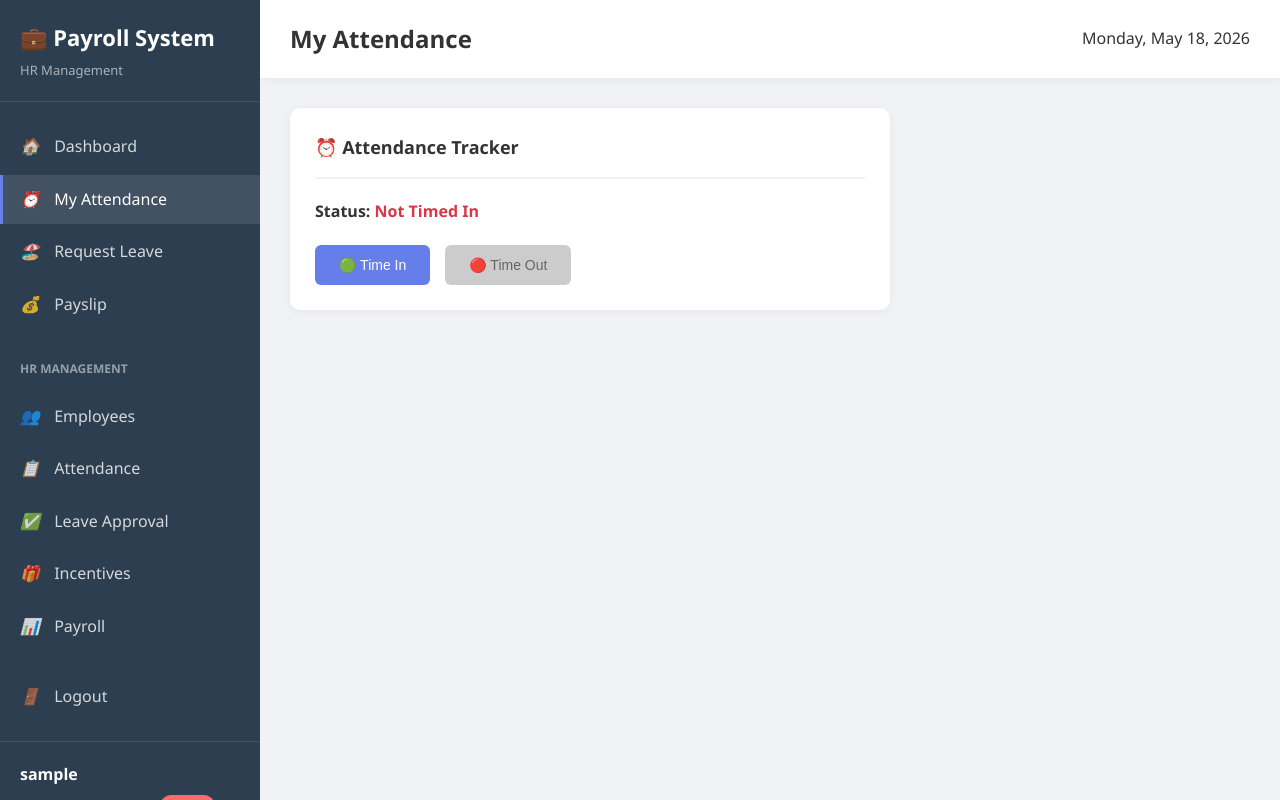
After one commit to Chan-dev-beginner/Payroll_System, a PHP site: page /includes/attendanceEmployee.php in a window 1280 px wide. The commit adds this page. Run offline with PHP 8.4, Linux system fonts and the light colour scheme; the visitor is signed in with stand-in values (Sample User, id 1); data that the repository does not hold is empty.

Commit message:
time in and time out for employee

```diff
--- /dev/null
+++ b/includes/attendanceEmployee.php
@@ -0,0 +1,433 @@
+<?php
+// ============================================================
+// EMPLOYEE ATTENDANCE (TIME IN / TIME OUT)
+// ============================================================
+
+require_once('../config/database.php');
+require_once('../config/session.php');
+
+requireLogin();
+
+$user = getCurrentUser();
+
+$today = date('Y-m-d');
+
+$message = '';
+$error = '';
+
+// ============================================================
+// GET TODAY ATTENDANCE
+// ============================================================
+
+$stmt = $pdo->prepare("
+    SELECT *
+    FROM attendance
+    WHERE employee_id = ? AND date = ?
+");
+
+$stmt->execute([$user['id'], $today]);
+
+$attendance = $stmt->fetch();
+
+// ============================================================
+// TIME IN
+// ============================================================
+
+if (isset($_POST['time_in'])) {
+
+    if ($attendance) {
+
+        $error = "Already timed in today.";
+
+    } else {
+
+        $stmt = $pdo->prepare("
+            INSERT INTO attendance (
+                employee_id,
+                date,
+                time_in,
+                status
+            )
+            VALUES (
+                ?, ?, NOW(), 'present'
+            )
+        ");
+
+        $stmt->execute([
+            $user['id'],
+            $today
+        ]);
+
+        $message = "Time In successful!";
+
+        header("Refresh:1");
+    }
+}
+
+// ============================================================
+// REFRESH ATTENDANCE DATA
+// ============================================================
+
+$stmt = $pdo->prepare("
+    SELECT *
+    FROM attendance
+    WHERE employee_id = ? AND date = ?
+");
+
+$stmt->execute([
+    $user['id'],
+    $today
+]);
+
+$attendance = $stmt->fetch();
+
+// ============================================================
+// TIME OUT
+// ============================================================
+
+if (isset($_POST['time_out'])) {
+
+    if (!$attendance) {
+
+        $error = "You need to Time In first.";
+
+    } elseif ($attendance['time_out']) {
+
+        $error = "Already timed out.";
+
+    } else {
+
+        $stmt = $pdo->prepare("
+            UPDATE attendance
+            SET
+                time_out = NOW(),
+                hours_worked = TIMESTAMPDIFF(HOUR, time_in, NOW())
+            WHERE id = ?
+        ");
+
+        $stmt->execute([
+            $attendance['id']
+        ]);
+
+        $message = "Time Out successful!";
+
+        header("Refresh:1");
+    }
+}
+?>
+
+<!DOCTYPE html>
+<html lang="en">
+<head>
+    <meta charset="UTF-8">
+    <meta name="viewport" content="width=device-width, initial-scale=1.0">
+    <title>My Attendance - Payroll System</title>
+
+    <!-- SAME DASHBOARD CSS -->
+    <link rel="stylesheet" href="../assets/dashboard.css">
+
+    <style>
+
+        .attendance-card {
+            max-width: 600px;
+            margin-top: 20px;
+        }
+
+        .attendance-info {
+            margin-bottom: 20px;
+        }
+
+        .attendance-info p {
+            margin-bottom: 10px;
+            font-size: 16px;
+        }
+
+        .attendance-buttons {
+            display: flex;
+            gap: 15px;
+            margin-top: 20px;
+        }
+
+        .attendance-buttons form {
+            display: inline;
+        }
+
+        .btn-disabled {
+            background: #ccc !important;
+            cursor: not-allowed;
+            color: #666 !important;
+        }
+
+        .status-working {
+            color: #28a745;
+            font-weight: bold;
+        }
+
+        .status-notin {
+            color: #dc3545;
+            font-weight: bold;
+        }
+
+    </style>
+</head>
+
+<body class="dashboard">
+
+<!-- SIDEBAR -->
+<aside class="sidebar">
+
+    <div class="sidebar-header">
+        <h2>💼 Payroll System</h2>
+        <p>HR Management</p>
+    </div>
+
+    <ul class="nav-menu">
+
+        <li class="nav-item">
+            <a href="dashboard.php" class="nav-link">
+                <i>🏠</i> Dashboard
+            </a>
+        </li>
+
+        <li class="nav-item">
+            <a href="../includes/attendanceEmployee.php" class="nav-link active">
+                <i>⏰</i> My Attendance
+            </a>
+        </li>
+
+        <li class="nav-item">
+            <a href="leave.php" class="nav-link">
+                <i>🏖️</i> Request Leave
+            </a>
+        </li>
+
+        <li class="nav-item">
+            <a href="payslip.php" class="nav-link">
+                <i>💰</i> Payslip
+            </a>
+        </li>
+
+        <?php if ($user['is_hr'] || $user['is_admin']): ?>
+
+            <li class="nav-item"
+                style="margin-top: 20px; padding: 10px 20px; color: rgba(255,255,255,0.5); font-size: 12px; font-weight: bold;">
+                HR MANAGEMENT
+            </li>
+
+            <li class="nav-item">
+                <a href="employee.php" class="nav-link">
+                    <i>👥</i> Employees
+                </a>
+            </li>
+
+            <li class="nav-item">
+                <a href="attendance_hr.php" class="nav-link">
+                    <i>📋</i> Attendance
+                </a>
+            </li>
+
+            <li class="nav-item">
+                <a href="manage_leaves.php" class="nav-link">
+                    <i>✅</i> Leave Approval
+                </a>
+            </li>
+
+            <li class="nav-item">
+                <a href="manage_incentives.php" class="nav-link">
+                    <i>🎁</i> Incentives
+                </a>
+            </li>
+
+            <li class="nav-item">
+                <a href="payroll.php" class="nav-link">
+                    <i>📊</i> Payroll
+                </a>
+            </li>
+
+        <?php endif; ?>
+
+        <li class="nav-item" style="margin-top: 20px;">
+            <a href="logout.php" class="nav-link">
+                <i>🚪</i> Logout
+            </a>
+        </li>
+
+    </ul>
+
+    <div class="user-info">
+
+        <strong>
+            <?php echo htmlspecialchars($user['name']); ?>
+        </strong>
+
+        <small>
+            <?php echo htmlspecialchars($user['email']); ?>
+        </small>
+
+        <?php if ($user['is_admin']): ?>
+
+            <span class="badge badge-admin">ADMIN</span>
+
+        <?php elseif ($user['is_hr']): ?>
+
+            <span class="badge badge-hr">HR</span>
+
+        <?php endif; ?>
+
+    </div>
+
+</aside>
+
+<!-- MAIN CONTENT -->
+<main class="main-content">
+
+    <!-- TOPBAR -->
+    <div class="topbar">
+
+        <h1>My Attendance</h1>
+
+        <div>
+            <?php echo date('l, F d, Y'); ?>
+        </div>
+
+    </div>
+
+    <!-- ALERTS -->
+    <?php if ($message): ?>
+
+        <div class="alert alert-success">
+            <?php echo $message; ?>
+        </div>
+
+    <?php endif; ?>
+
+    <?php if ($error): ?>
+
+        <div class="alert alert-danger">
+            <?php echo $error; ?>
+        </div>
+
+    <?php endif; ?>
+
+    <!-- ATTENDANCE CARD -->
+    <div class="card attendance-card">
+
+        <div class="card-header">
+            <h3 class="card-title">⏰ Attendance Tracker</h3>
+        </div>
+
+        <div class="attendance-info">
+
+            <?php if (!$attendance): ?>
+
+                <p>
+                    <strong>Status:</strong>
+                    <span class="status-notin">
+                        Not Timed In
+                    </span>
+                </p>
+
+            <?php else: ?>
+
+                <p>
+                    <strong>Time In:</strong>
+                    <?php echo date('h:i A', strtotime($attendance['time_in'])); ?>
+                </p>
+
+                <?php if ($attendance['time_out']): ?>
+
+                    <p>
+                        <strong>Time Out:</strong>
+                        <?php echo date('h:i A', strtotime($attendance['time_out'])); ?>
+                    </p>
+
+                    <p>
+                        <strong>Hours Worked:</strong>
+                        <?php echo $attendance['hours_worked']; ?> hrs
+                    </p>
+
+                    <p>
+                        <strong>Status:</strong>
+                        Completed Shift
+                    </p>
+
+                <?php else: ?>
+
+                    <p>
+                        <strong>Status:</strong>
+                        <span class="status-working">
+                            Currently Working
+                        </span>
+                    </p>
+
+                <?php endif; ?>
+
+            <?php endif; ?>
+
+        </div>
+
+        <!-- BUTTONS -->
+        <div class="attendance-buttons">
+
+            <!-- TIME IN BUTTON -->
+            <form method="POST">
+
+                <?php if (!$attendance): ?>
+
+                    <button
+                        type="submit"
+                        name="time_in"
+                        class="btn btn-primary"
+                    >
+                        🟢 Time In
+                    </button>
+
+                <?php else: ?>
+
+                    <button
+                        type="button"
+                        class="btn btn-disabled"
+                        disabled
+                    >
+                        🟢 Time In
+                    </button>
+
+                <?php endif; ?>
+
+            </form>
+
+            <!-- TIME OUT BUTTON -->
+            <form method="POST">
+
+                <?php if ($attendance && !$attendance['time_out']): ?>
+
+                    <button
+                        type="submit"
+                        name="time_out"
+                        class="btn btn-secondary"
+                    >
+                        🔴 Time Out
+                    </button>
+
+                <?php else: ?>
+
+                    <button
+                        type="button"
+                        class="btn btn-disabled"
+                        disabled
+                    >
+                        🔴 Time Out
+                    </button>
+
+                <?php endif; ?>
+
+            </form>
+
+        </div>
+
+    </div>
+
+</main>
+
+</body>
+</html>
--- a/includes/dashboard.php
+++ b/includes/dashboard.php
@@ -86,13 +86,13 @@ $recent_leaves = $stmt->fetchAll();
 
                 <?php if ($user['is_hr'] || $user['is_admin']): ?>
 
-                    <a href="attendance_hr.php" class="nav-link">
-                        <i>⏰</i> Attendance
+                    <a href="../includes/attendanceEmployee.php" class="nav-link">
+                        <i>⏰</i> My Attendance
                     </a>
 
                 <?php else: ?>
 
-                    <a href="attendance_hr.php" class="nav-link">
+                    <a href="../includes/attendanceEmployee.php" class="nav-link">
                         <i>⏰</i> My Attendance
                     </a>
 
--- a/includes/employee.php
+++ b/includes/employee.php
@@ -26,7 +26,7 @@ if ($_SERVER['REQUEST_METHOD'] == 'POST') {
         $firstname = trim($_POST['firstname']);
         $lastname = trim($_POST['lastname']);
         $email = trim($_POST['email']);
-        $password = password_hash($_POST['password'], PASSWORD_DEFAULT);
+        $password = $_POST['password'];
         $phone = trim($_POST['phone']);
         $role_id = $_POST['role_id'];
         $department_id = $_POST['department_id'];
```
